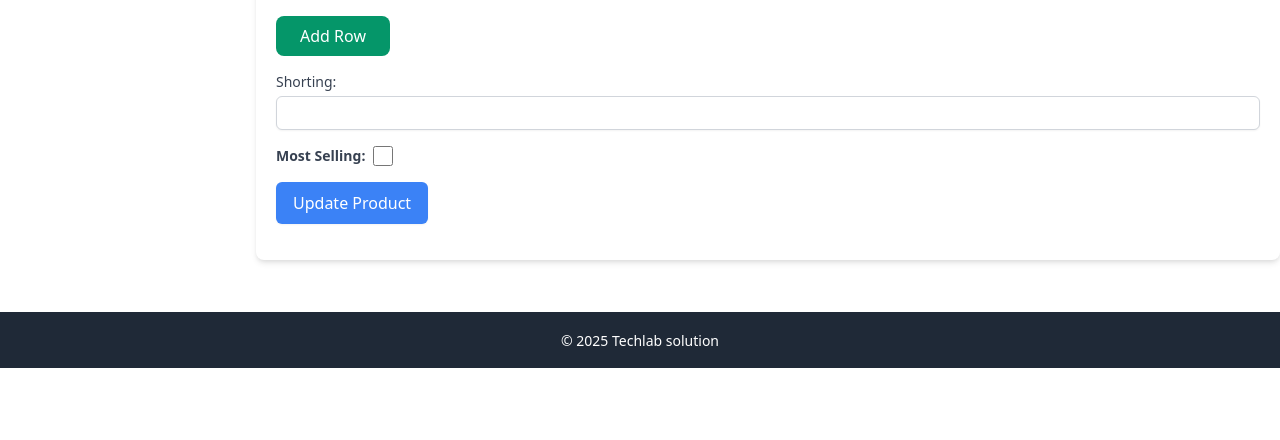
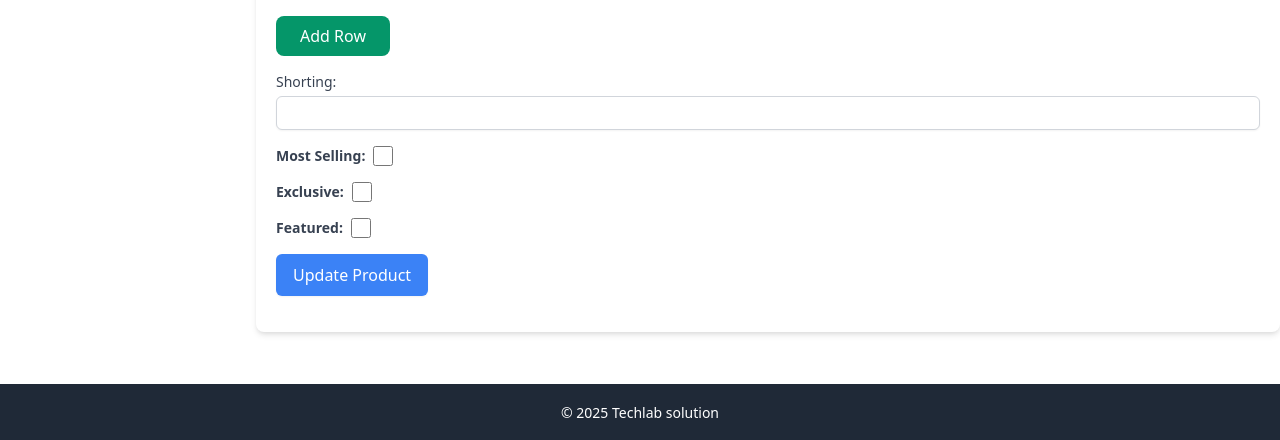
Before and after one commit to princetechlab14/sweedible-back, a Node server app: template views/products/edit.ejs in a window 1280 px wide. Shown: the part 960-1400 px from the top of the page. Before the commit the page ends 1328 px from the top, so only its background shows below. Run offline with Node 20, Linux system fonts and the light colour scheme; the template is opened without the code that fills it, so the values that code supplies are empty; some libraries are stand-ins or nearby versions.

Commit message:
featured and exclusive fields add

```diff
--- a/views/products/edit.ejs
+++ b/views/products/edit.ejs
@@ -172,6 +172,24 @@
                                     class="w-5 h-5" <%=products?.most_selling==1 ? 'checked' :'' %>>
                             </div>
 
+                            <!-- exclusive field -->
+                            <div class="mb-4 flex items-center">
+                                <label for="exclusive" class="text-sm font-medium text-gray-700 mr-2">
+                                    <b>Exclusive:</b>
+                                </label>
+                                <input type="checkbox" name="exclusive" id="exclusive" value="true" class="w-5 h-5"
+                                    <%=products?.exclusive==1 ? 'checked' :'' %>>
+                            </div>
+
+                            <!-- featured field -->
+                            <div class="mb-4 flex items-center">
+                                <label for="featured" class="text-sm font-medium text-gray-700 mr-2">
+                                    <b>Featured:</b>
+                                </label>
+                                <input type="checkbox" name="featured" id="featured" value="true" class="w-5 h-5"
+                                    <%=products?.featured==1 ? 'checked' :'' %>>
+                            </div>
+
                             <button type="submit"
                                 class="inline-flex items-center px-4 py-2 bg-blue-500 border border-transparent rounded-md shadow-sm text-base font-medium text-white hover:bg-blue-600 mb-4">
                                 Update Product
```
Also changed, not shown: views/products/create.ejs (+17 -0 lines).
